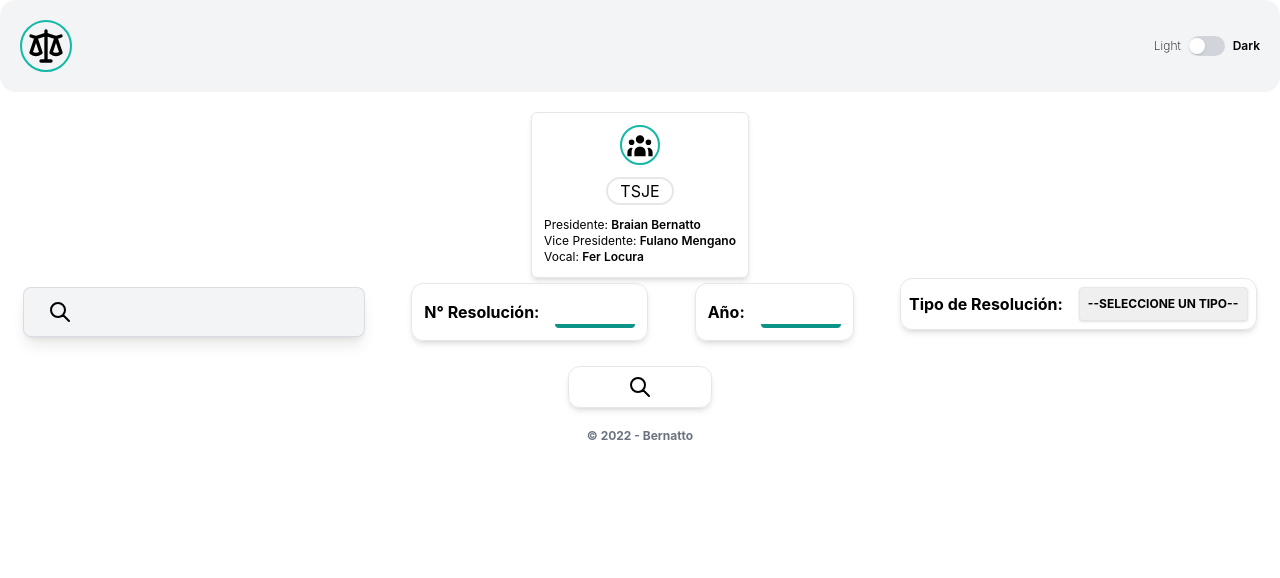
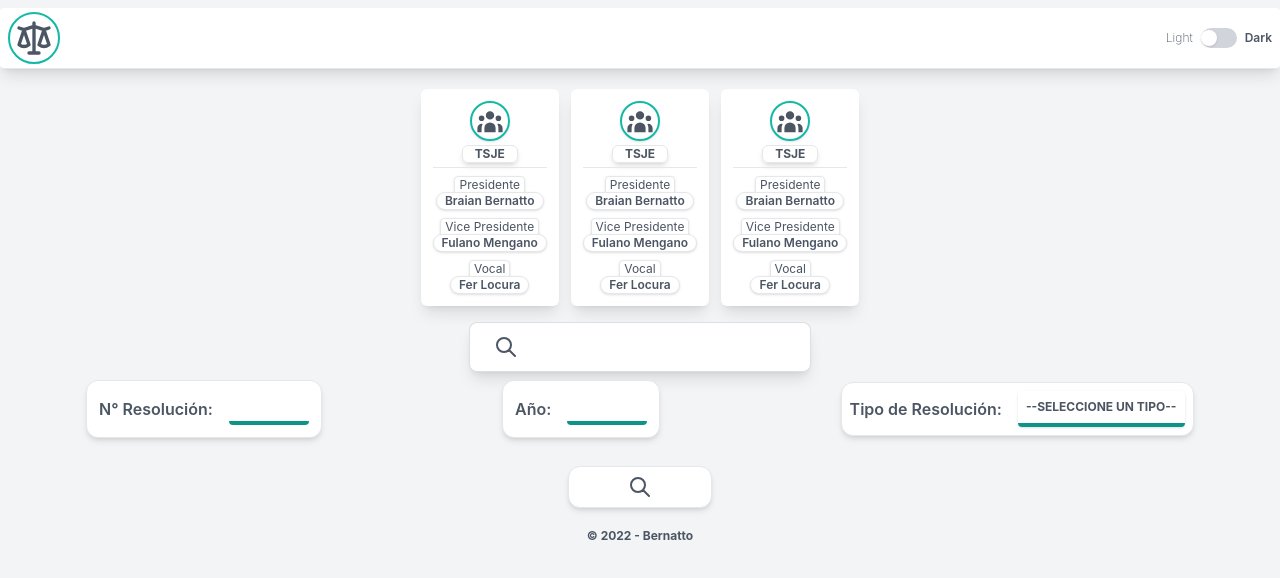
Before and after one commit to braian-bernatto/jurisprudencia, a Next.js app: page / in a window 1280 px wide. Shown: the top 578 px of the page. Built offline with nearby package versions, Linux system fonts and the light colour scheme.

Commit message:
card css updated

```diff
--- a/components/Entidad.js
+++ b/components/Entidad.js
@@ -2,8 +2,8 @@ import React from 'react'
 
 const Entidad = () => {
   return (
-    <div className='rounded-md bg-white border shadow-md p-3 max-w-xs flex flex-col items-center justify-center gap-3'>
-      <span className='rounded-full border-2 p-1 border-teal-500'>
+    <div className='rounded-md bg-white dark:bg-gray-700 shadow-lg p-3 max-w-xs flex flex-col items-center justify-center gap-1 text-xs cursor-pointer hover:scale-110 transition overflow-x-auto'>
+      <span className='rounded-full border-2 p-1 border-teal-500 shadow'>
         <svg
           xmlns='http://www.w3.org/2000/svg'
           className='h-7 w-7'
@@ -13,16 +13,36 @@ const Entidad = () => {
           <path d='M13 6a3 3 0 11-6 0 3 3 0 016 0zM18 8a2 2 0 11-4 0 2 2 0 014 0zM14 15a4 4 0 00-8 0v3h8v-3zM6 8a2 2 0 11-4 0 2 2 0 014 0zM16 18v-3a5.972 5.972 0 00-.75-2.906A3.005 3.005 0 0119 15v3h-3zM4.75 12.094A5.973 5.973 0 004 15v3H1v-3a3 3 0 013.75-2.906z' />
         </svg>
       </span>
-      <h1 className='border-2 rounded-full px-3'>TSJE</h1>
-      <div className='w-full text-xs'>
-        <div className=''>
-          Presidente: <span className='font-semibold'>Braian Bernatto</span>
+      <h1 className='border font-bold rounded-md px-3 shadow-md dark:border-none dark:bg-gray-600'>
+        TSJE
+      </h1>
+      <span className='w-full border-b'></span>
+      <div className='w-full text-xs flex flex-col gap-6 mt-5'>
+        <div className='relative flex flex-col justify-center items-center'>
+          <h2 className='absolute -top-4 shadow border dark:border-none rounded-t bg-white dark:bg-gray-500 px-1 z-0'>
+            Presidente
+          </h2>
+          <span className='font-semibold shadow border dark:border-none rounded-full px-2 z-10 bg-white dark:bg-gray-600'>
+            Braian Bernatto
+          </span>
         </div>
-        <div>
-          Vice Presidente: <span className='font-semibold'>Fulano Mengano</span>
+
+        <div className='relative flex flex-col justify-center items-center'>
+          <h2 className='absolute -top-4 shadow rounded-t border dark:border-none bg-white dark:bg-gray-500 px-1 z-0'>
+            Vice Presidente
+          </h2>
+          <span className='font-semibold shadow border dark:border-none rounded-full px-2 z-10 bg-white dark:bg-gray-600'>
+            Fulano Mengano
+          </span>
         </div>
-        <div>
-          Vocal: <span className='font-semibold'>Fer Locura</span>
+
+        <div className='relative flex flex-col justify-center items-center'>
+          <h2 className='absolute -top-4 shadow rounded-t border dark:border-none bg-white px-1 z-0 dark:bg-gray-500'>
+            Vocal
+          </h2>
+          <span className='font-semibold shadow border dark:border-none rounded-full px-2 z-10 bg-white dark:bg-gray-600'>
+            Fer Locura
+          </span>
         </div>
       </div>
     </div>
--- a/components/Filtro.js
+++ b/components/Filtro.js
@@ -2,9 +2,10 @@ import React from 'react'
 
 const Filtro = () => {
   return (
-    <div className='w-full flex flex-wrap justify-around items-center'>
+    <div className='w-full flex flex-wrap gap-2 justify-around items-center'>
+      <span className='flex w-full justify-center items-center'>
         <form
-        className='flex justify-center bg-gray-100 dark:bg-gray-700 items-center shadow-lg border border-opacity-75 border-gray-300 rounded-lg px-3 sm:px-6 py-2 sm:py-3'
+          className='flex justify-center bg-white dark:border-none dark:bg-gray-700 items-center shadow-lg border border-opacity-75 border-gray-300 rounded-lg px-3 sm:px-6 py-2 sm:py-3'
           onSubmit={e => {
             e.preventDefault()
           }}
@@ -31,7 +32,9 @@ const Filtro = () => {
             onChange={e => {}}
           />
         </form>
-      <div className='flex justify-center items-center font-bold p-3 dark:bg-gray-700 shadow-md rounded-xl border max-w-md relative '>
+      </span>
+
+      <div className='flex justify-center items-center font-semibold p-3 dark:bg-gray-700 shadow-md rounded-xl border max-w-md relative bg-white dark:border-none'>
         <label className='mr-4' htmlFor='nroResolucion'>
           N° Resolución:{' '}
         </label>
@@ -42,22 +45,24 @@ const Filtro = () => {
           name='nroResolucion'
         />
       </div>
-      <div className='flex justify-center items-center font-bold p-3 dark:bg-gray-700 shadow-md rounded-xl border max-w-md relative '>
+
+      <div className='flex justify-center items-center font-semibold p-3 dark:bg-gray-700 shadow-md rounded-xl border max-w-md relative bg-white dark:border-none'>
         <label className='mr-4' htmlFor='year'>
           Año:{' '}
         </label>
         <input
-          className='w-20 bg-transparent font-bold border-b-4 rounded text-center border-teal-600 focus:outline-none text-lg'
+          className='w-20 bg-transparent font-bold border-b-4 border-teal-600 rounded text-center focus:outline-none text-lg'
           type='number'
           id='year'
           name='year'
         />
       </div>
-      <div className='flex justify-center items-center font-bold p-2 dark:bg-gray-700 mb-4 shadow-md rounded-xl border max-w-sm relative'>
+
+      <div className='flex justify-center items-center font-semibold p-2 dark:bg-gray-700 shadow-md rounded-xl border max-w-sm relative bg-white dark:border-none'>
         <label className='mr-4' htmlFor='tipoResolucion'>
           Tipo de Resolución:{' '}
         </label>
-        <select className='shadow appearance-none border rounded p-2 font-bold focus:outline-none focus:shadow-outline text-xs uppercase'>
+        <select className='shadow appearance-none rounded p-2 font-bold focus:outline-none focus:shadow-outline text-xs uppercase bg-transparent dark:shadow-teal-500 border-b-4 border-teal-600'>
           <option
             className='font-bold rounded-md shadow appearance-none'
             value='--Seleccione un tipo--'
@@ -78,11 +83,12 @@ const Filtro = () => {
           </option>
         </select>
       </div>
+
       <div className='w-full flex justify-center items-center font-bold relative'>
         <button
           aria-label='button'
           type='submit'
-          className='flex justify-center items-center border shadow-md rounded-xl p-2 w-36 transition hover:scale-105 mt-5'
+          className='flex justify-center items-center border shadow-md rounded-xl p-2 w-36 transition hover:scale-105 mt-5 bg-white dark:bg-gray-700 dark:border-none'
         >
           <svg
             xmlns='http://www.w3.org/2000/svg'
--- a/components/Footer.js
+++ b/components/Footer.js
@@ -3,7 +3,7 @@ import React from 'react'
 const Footer = () => {
   return (
     <footer className='flex flex-wrap justify-center items-center mt-5'>
-      <span className='text-xs text-gray-500 font-bold'>
+      <span className='text-xs font-bold'>
         &copy; {new Date().getFullYear()} - Bernatto
       </span>
     </footer>
--- a/components/Header.js
+++ b/components/Header.js
@@ -3,7 +3,7 @@ import DarkMode from './DarkMode'
 
 const Header = () => {
   return (
-    <div className='flex w-full items-center justify-between p-5 relative bg-gray-100 dark:bg-gray-700 rounded-2xl'>
+    <div className='flex w-full items-center justify-between mt-2 px-2 py-1 relative border-b dark:border-none bg-white dark:bg-gray-700 rounded shadow-lg'>
       <span className='rounded-full border-2 p-1 border-teal-500'>
         <svg
           xmlns='http://www.w3.org/2000/svg'
--- a/pages/_document.js
+++ b/pages/_document.js
@@ -4,7 +4,7 @@ export default function Document() {
   return (
     <Html lang='es' className='h-full'>
       <Head />
-      <body className='dark:bg-gray-800 dark:text-gray-200'>
+      <body className='bg-gray-100 dark:bg-gray-600 text-gray-600 dark:text-gray-200'>
         <Main />
         <NextScript />
       </body>
--- a/pages/index.js
+++ b/pages/index.js
@@ -22,8 +22,12 @@ export default function Home() {
         <link rel='icon' href='/favicon.ico' />
       </Head>
       <Header />
-      <main className='flex flex-col w-full justify-center items-center mt-5'>
-        <Entidad />
+      <main className='flex flex-col w-full justify-center items-center mt-5 gap-4'>
+        <div className='flex flex-wrap gap-3 justify-center items-center'>
+          <Entidad />
+          <Entidad />
+          <Entidad />
+        </div>
         <Filtro />
       </main>
       <Footer />
```
Lines whose indentation alone changed are shown as unchanged.
